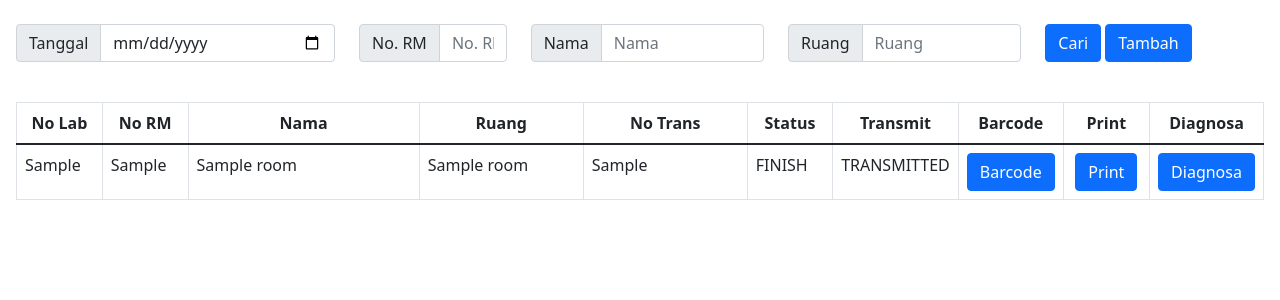
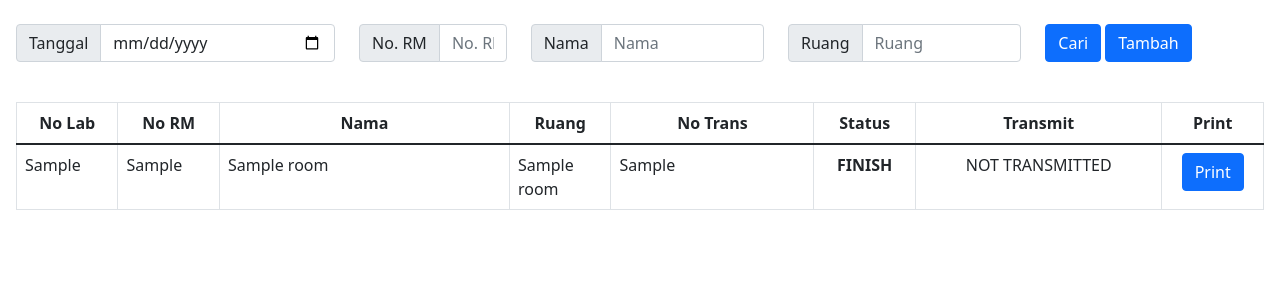
Before and after one commit to triagungj/LIS-Mediclab, a PHP site: page /worklist.php?date=1 in a window 1280 px wide. Shown: the part 74-374 px from the top of the page. Run offline with PHP 8.4, Linux system fonts and the light colour scheme; the visitor is signed in with stand-in values (Sample User, id 1); tables that the repository leaves empty or names only in its code hold one stand-in row (values such as "Sample post"); data that the repository does not hold is empty.

Commit message:
fix something

```diff
--- a/action_sample.php
+++ b/action_sample.php
@@ -25,5 +25,10 @@ if (isset($_GET['nota'])) {
         if (mysqli_query($conn, $resultReportSql)) {
             header("Location: ./add_patient.php?nota=$nota");
         }
+    } else if (isset($_POST['transmit_sample'])) {
+        $transmitReportSql = "UPDATE report SET transmit='1' WHERE nota='$nota'";
+        if (mysqli_query($conn, $transmitReportSql)) {
+            header("Location: ./add_patient.php?nota=$nota");
+        }
     }
 }
--- a/worklist.php
+++ b/worklist.php
@@ -108,13 +108,12 @@ if (isset($_GET['date']) && isset($_GET['norm']) && isset($_GET['name_patient'])
                     <th scope="col" class="text-center" width="7%">No Lab</th>
                     <th scope="col" class="text-center" width="7%">No RM</th>
                     <th scope="col" class="text-center" width="20%">Nama</th>
-                    <th scope="col" class="text-center" width="14%">Ruang</th>
+                    <th scope="col" class="text-center" width="7%">Ruang</th>
                     <th scope="col" class="text-center" width="14%">No Trans</th>
                     <th scope="col" class="text-center" width="7%">Status</th>
-                    <th scope="col" class="text-center" width="10%">Transmit</th>
-                    <th scope="col" class="text-center" width="7%">Barcode</th>
+                    <th scope="col" class="text-center" width="17%">Transmit</th>
                     <th scope="col" class="text-center" width="7%">Print</th>
-                    <th scope="col" class="text-center" width="7%">Diagnosa</th>
+
 
                 </tr>
             </thead>
@@ -127,15 +126,29 @@ if (isset($_GET['date']) && isset($_GET['norm']) && isset($_GET['name_patient'])
                         <td><?= $dataReport['name_patient']; ?></td>
                         <td><?= $dataReport['room_name']; ?></td>
                         <td><?= $dataReport['nota']; ?></td>
-                        <td><?php if ($dataReport['progress'] == 0) {
+                        <td class="text-center">
+                            <?php if ($dataReport['date_finish'] != null) {
+                                echo "<b>FINISH</b>";
+                            } else if ($dataReport['date_acc'] != null) {
+                                echo "<b class='text-succes'>ACC</b>";
+                            } else {
                                 echo 'PROCESS';
+                            } ?>
+                        </td>
+                        <td class="text-center">
+                            <?php if ($dataReport['transmit'] == 1) {
+                                echo 'TRANSMITTED';
                             } else {
-                                echo 'FINISH';
-                            } ?></td>
-                        <td class="text-center">TRANSMITTED</td>
-                        <td class="text-center"><button class="btn btn-primary">Barcode</button></td>
-                        <td class="text-center"><button class="btn btn-primary">Print</button></td>
-                        <td class="text-center"><button class="btn btn-primary">Diagnosa</button></td>
+                                echo 'NOT TRANSMITTED';
+                            } ?>
+                        </td>
+
+                        <td class="text-center">
+                            <?php if ($dataReport['date_acc'] != null) { ?>
+                                <button class="btn btn-primary">Print</button>
+                            <?php } ?>
+                        </td>
+
                     </tr>
                     <?php $number++; ?>
                 <?php endforeach; ?>
```
Also changed, not shown: add_patient.php (+9 -3 lines), insert_report.php (+5 -5 lines).
